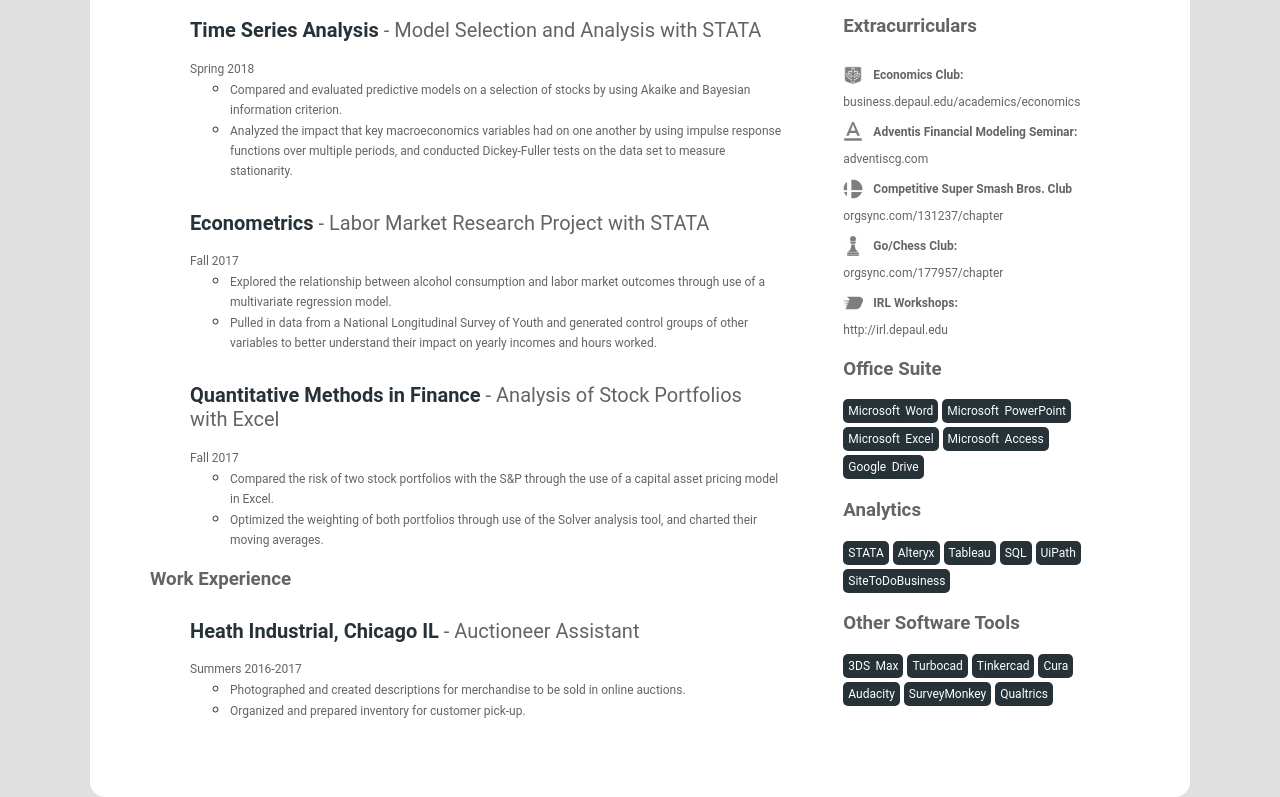
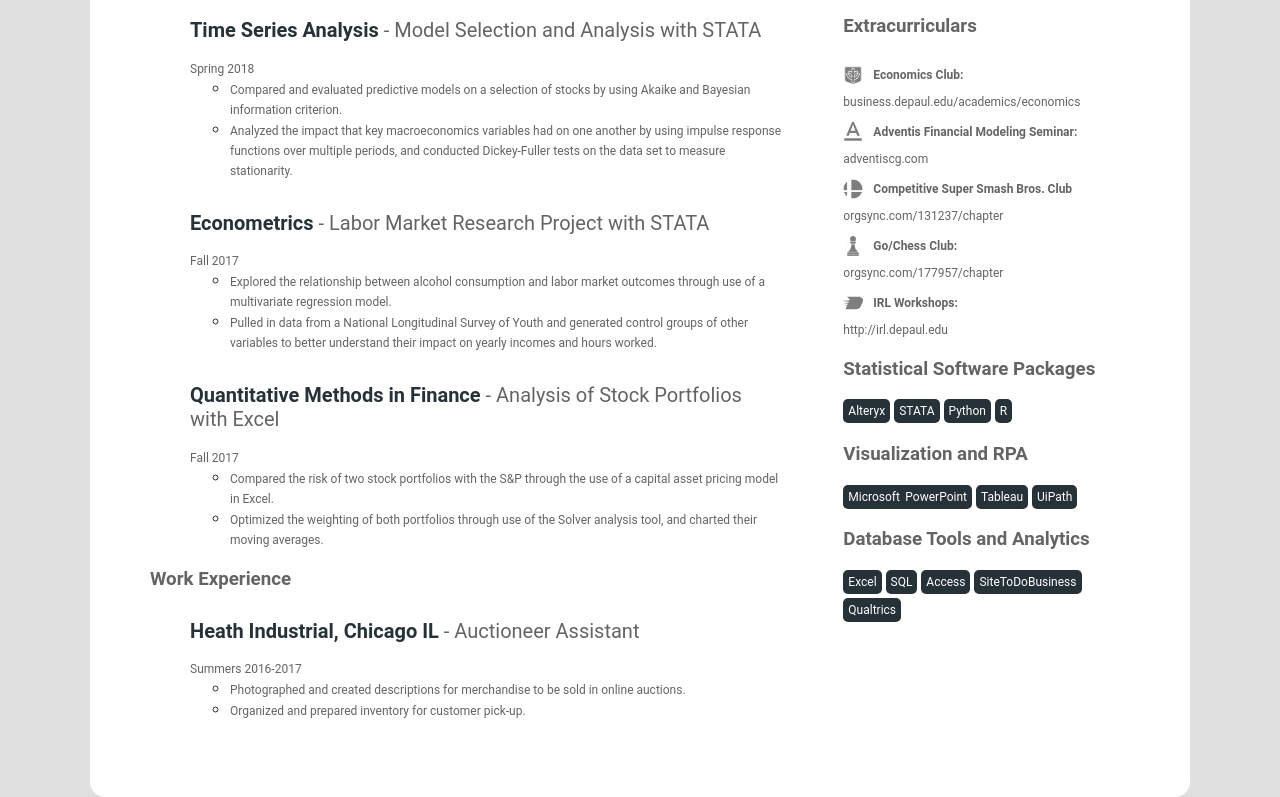
Before and after one commit to jonjosko/resume, a plain HTML site: page index.html in a window 1280 px wide. Shown: the part 446-1243 px from the top of the page. Drawn offline with Linux system fonts and the light colour scheme.

Commit message:
This message explains the changes

```diff
--- a/index.html
+++ b/index.html
@@ -82,31 +82,25 @@
           <a href="https://orgsync.com/131237/chapter"><div class="project"><div class="favicon" id="fav3"></div>Competitive Super Smash Bros. Club</div><br>orgsync.com/131237/chapter<br></a>
           <a href="https://orgsync.com/177957/chapter"><div class="project"><div class="favicon" id="fav4"></div>Go/Chess Club:</div><br>orgsync.com/177957/chapter<br></a>
           <a href="http://irl.depaul.edu/"><div class="project"><div class="favicon" id="fav5"></div>IRL Workshops:</div><br>http://irl.depaul.edu<br></a>
-          <h3>Office Suite</h3>
+          <h3>Statistical Software Packages</h3>
           <div class="sum-list">
-            <span>Microsoft<span>_</span>Word</span>
+            <span>Alteryx</span>
+            <span>STATA</span>
+            <span>Python</span>
+            <span>R<span>
+          </div>
+          <h3>Visualization and RPA</h3>
+          <div class="sum-list">
             <span>Microsoft<span>_</span>PowerPoint</span>
-            <span>Microsoft<span>_</span>Excel</span>
-            <span>Microsoft<span>_</span>Access</span>
-            <span>Google<span>_</span>Drive</span>
+            <span>Tableau</span>
+            <span>UiPath</span>
           </div>
-          <h3>Analytics</h3>
+          <h3>Database Tools and Analytics</h3>
           <div class="sum-list">
-            <span>STATA</span>
-            <span>Alteryx</span>
-            <span>Tableau</span>
+            <span>Excel</span>
             <span>SQL</span>
-            <span>UiPath</span>
+            <span>Access</span>
             <span>SiteToDoBusiness</span>
-          </div>
-          <h3>Other Software Tools</h3>
-          <div class="sum-list">
-            <span>3DS<span>_</span>Max</span>
-            <span>Turbocad</span>
-            <span>Tinkercad</span>
-            <span>Cura</span>
-            <span>Audacity</span>
-            <span>SurveyMonkey</span>
             <span>Qualtrics</span>
           </div>
         </div>
```
